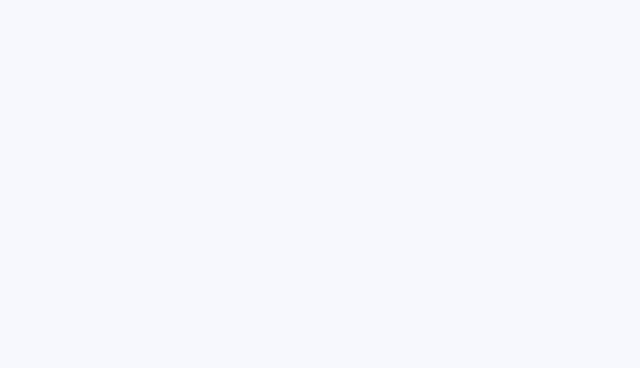
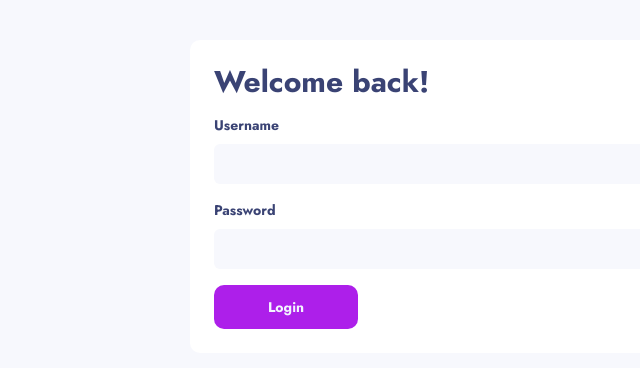
Before and after one commit to lilianaruva/product-feedback-app, a React (Create React App) app: page /login in a window 1280 px wide. Before the commit this address had no page. Shown: the top 368 px of the page, without its empty margins (197-837 px from the left). Built offline with nearby package versions, Linux system fonts and the light colour scheme.

Commit message:
create Login

```diff
--- a/src/App.js
+++ b/src/App.js
@@ -6,6 +6,7 @@ import NewFeedBack from "./pages/NewFeedBack/NewFeedBack";
 import EditFeedBack from "./pages/EditFeedBack/EditFeedBack";
 import Roadmap from "./pages/Roadmap/Roadmap";
 import FeedBackDetails from "./pages/FeedBackDetail/FeedBackDetail";
+import Login from "./pages/Login/Login";
 
 function App() {
   return (
@@ -17,6 +18,7 @@ function App() {
           <Route path="/edit-feedback" element={<EditFeedBack />} />
           <Route path="/roadmap" element={<Roadmap />} />
           <Route path="/feedback-detail" element={<FeedBackDetails />} />
+          <Route path="/login" element={<Login />} />
         </Routes>
       </ChakraProvider>
     </>
--- /dev/null
+++ b/src/pages/Login/Login.jsx
@@ -0,0 +1,73 @@
+import React from 'react';
+import { Link } from "react-router-dom";
+import { Formik, Form, Field } from "formik";
+import { FormControl, FormLabel, FormErrorMessage, Input, Select, Textarea, Button } from "@chakra-ui/react";
+import './login.css';
+
+const Login = () => {
+
+    function validateInputs(value) {
+        let error
+        if (!value) {
+            error = "Can't be empty"
+        } else if (value.toLowerCase() !== "a") {
+            error = "Error"
+        }
+        return error
+    }
+
+    return (
+        <>
+            <div className="login">
+                <div className="login-container">
+                    <h1 className="login-title">Welcome back!</h1>
+                    <Formik
+                        onSubmit={(values, actions) => {
+                            setTimeout(() => {
+                                alert(JSON.stringify(values, null, 2))
+                                actions.setSubmitting(false)
+                            }, 1000)
+                        }}
+                    >
+                        {(props) => (
+                            <Form>
+                                <Field name="username" validate={validateInputs}>
+                                    {({ field, form }) => (
+                                        <FormControl className="form-control" isInvalid={form.errors.name && form.touched.name}>
+                                            <FormLabel fontWeight="bold" marginBottom="0.5rem" fontSize="14px" htmlFor="name">Username</FormLabel>
+                                            <Input className="input-form" width="458px" {...field} variant="filled" backgroundColor="#F7F8FD" id="name" />
+                                            <FormErrorMessage>{form.errors.name}</FormErrorMessage>
+                                        </FormControl>
+                                    )}
+                                </Field>
+                                <Field name="password" validate={validateInputs}>
+                                    {({ field, form }) => (
+                                        <FormControl className="form-control" isInvalid={form.errors.name && form.touched.name}>
+                                            <FormLabel fontWeight="bold" marginBottom="0.5rem" fontSize="14px" htmlFor="name">Password</FormLabel>
+                                            <Input className="input-form" width="458px" {...field} variant="filled" backgroundColor="#F7F8FD" id="name" />
+                                            <FormErrorMessage>{form.errors.name}</FormErrorMessage>
+                                        </FormControl>
+                                    )}
+                                </Field>
+
+
+                                <div className="button-group">
+                                    <Link to="/">
+                                        <button
+                                            className="button-purplelarge"
+                                            isLoading={props.isSubmitting}
+                                        >
+                                            Login
+                                        </button>
+                                    </Link>
+                                </div>
+                            </Form>
+                        )}
+                    </Formik>
+                </div>
+            </div>
+        </>
+    )
+}
+
+export default Login;
--- /dev/null
+++ b/src/pages/Login/login.css
@@ -0,0 +1,23 @@
+.login{
+    display: flex;
+    flex-direction: column;
+    flex-wrap: wrap;
+    justify-content: center;
+    align-content: center;
+    background-color: #F7F8FD;
+    margin-top: 2.5rem;
+}
+
+.login-container{
+    max-width: 540px;
+    max-height: 657px;
+    background-color: white;
+    border-radius: 10px;
+    padding: 1.5rem;
+    color: #3A4374;
+}
+
+.login-title{
+    font-size: 30px;
+    font-weight: bold;
+}
--- a/src/pages/NewFeedBack/NewFeedBack.jsx
+++ b/src/pages/NewFeedBack/NewFeedBack.jsx
@@ -1,7 +1,7 @@
 import React from "react";
 import { Link } from "react-router-dom";
 import { Formik, Form, Field } from "formik";
-import { FormControl, FormLabel, FormErrorMessage, Input, Select, Textarea, Button } from "@chakra-ui/react";
+import { FormControl, FormLabel, FormErrorMessage, Input, Select, Textarea} from "@chakra-ui/react";
 import { ChevronLeftIcon } from "@chakra-ui/icons";
 import './styles/newFeedback.css';
 
@@ -25,9 +25,9 @@ const NewFeedBack = () => {
     function validateInputs(value) {
         let error
         if (!value) {
-            error = "Name is required"
-        } else if (value.toLowerCase() !== "naruto") {
-            error = "Jeez! You're not a fan 😱"
+            error = "Can't be empty"
+        } else if (value.toLowerCase() !== "a") {
+            error = "Error"
         }
         return error
     }
```
